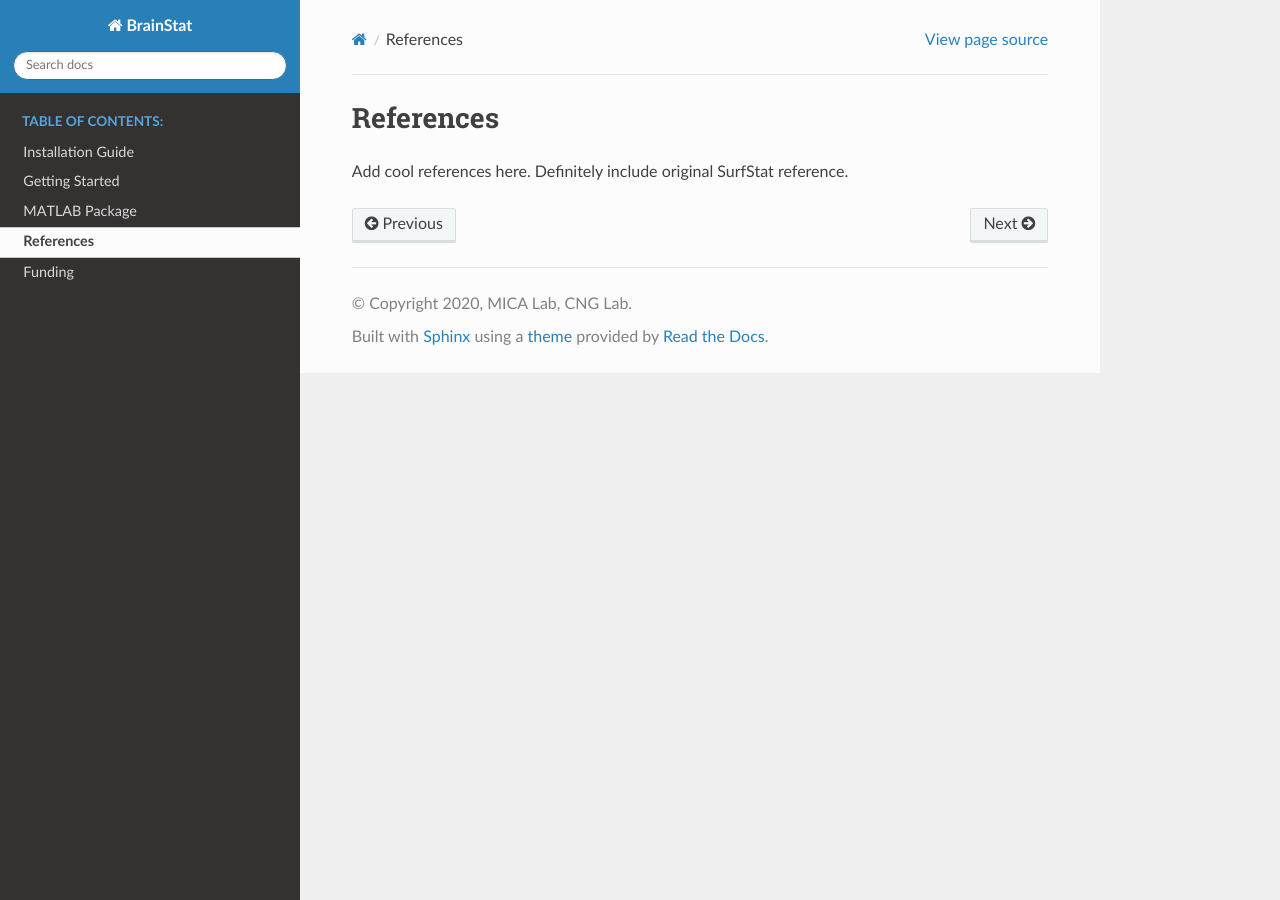
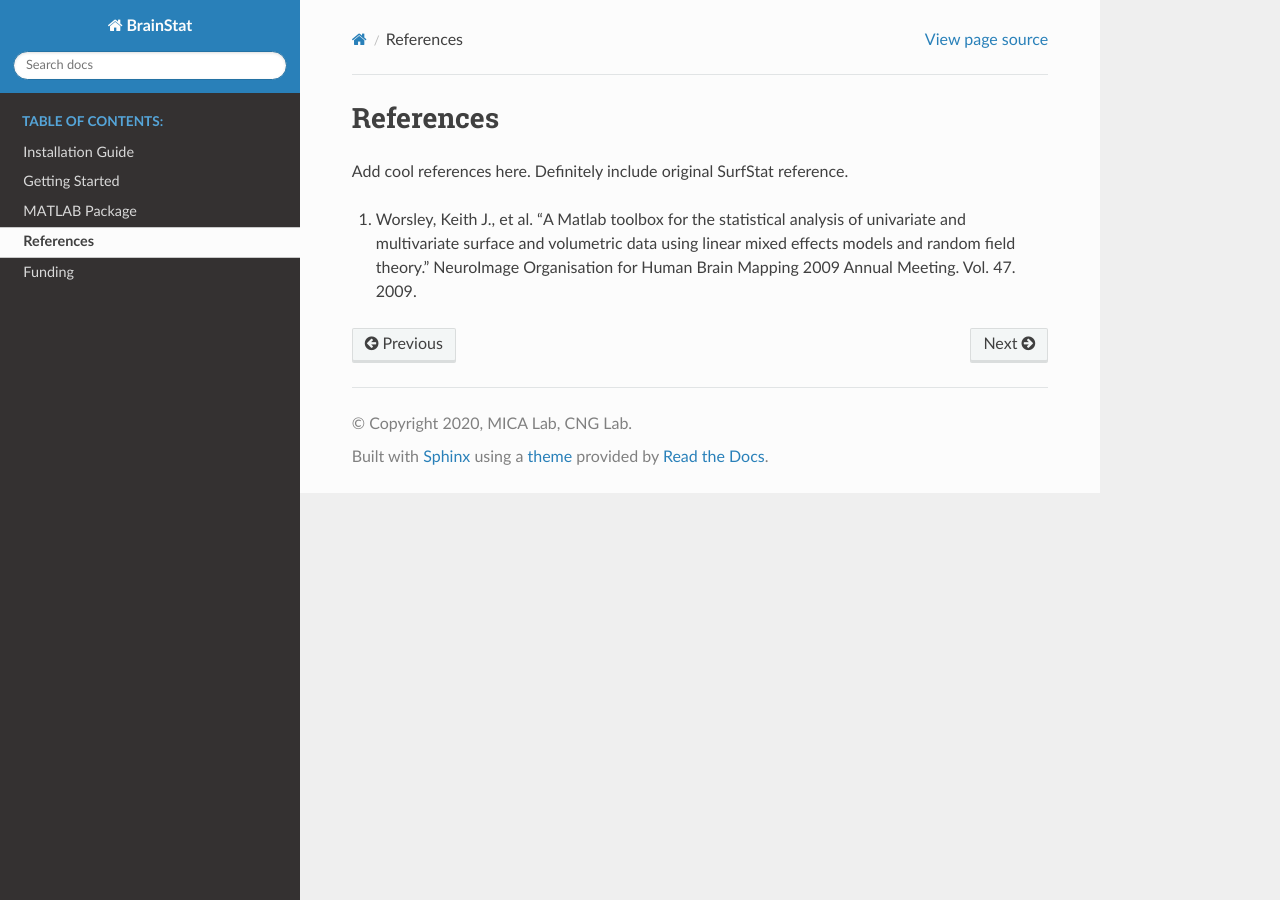
Before and after one commit to MICA-MNI/BrainStat, a Sphinx documentation site: the page built from docs/references.rst, in a window 1280 px wide. Built offline with Sphinx 7.4.7 and the Read the Docs theme 2.0.0, drawn with Linux system fonts in a browser that asks for light colours.

Commit message:
1 reference added

```diff
--- a/docs/references.rst
+++ b/docs/references.rst
@@ -4,3 +4,5 @@ References
 ==============================
 
 Add cool references here. Definitely include original SurfStat reference.
+
+1. Worsley, Keith J., et al. "A Matlab toolbox for the statistical analysis of univariate and multivariate surface and volumetric data using linear mixed effects models and random field theory." NeuroImage Organisation for Human Brain Mapping 2009 Annual Meeting. Vol. 47. 2009.
```
